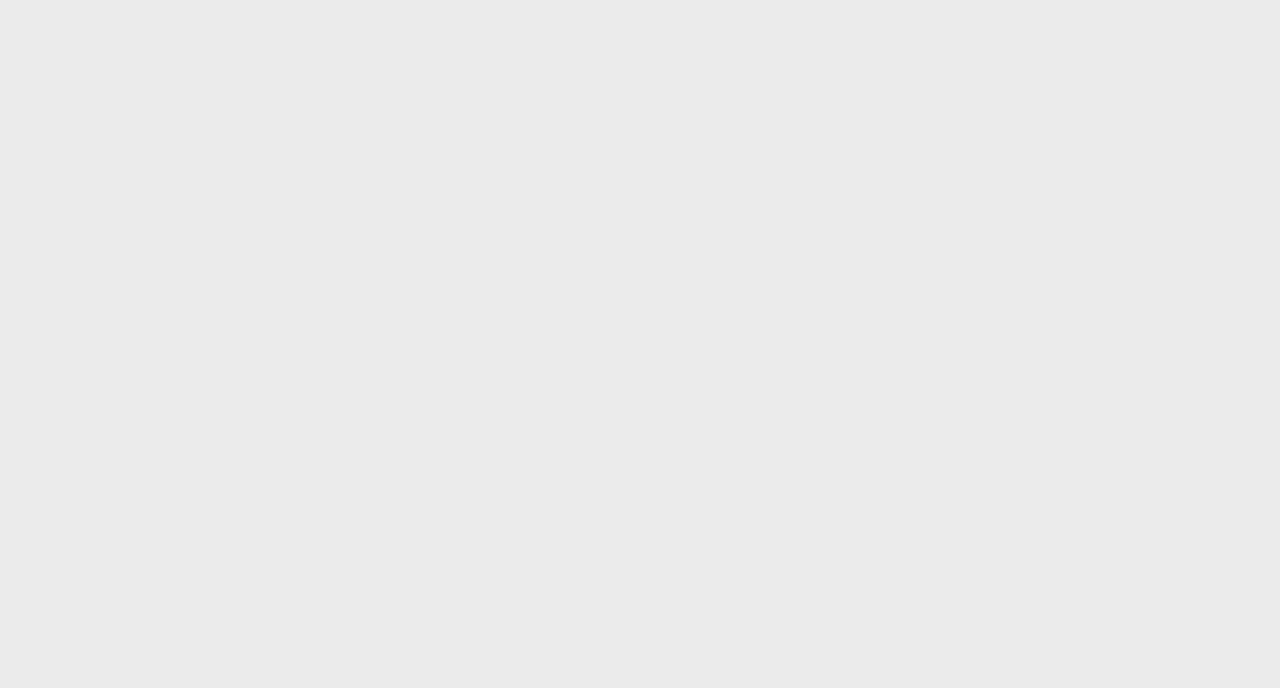
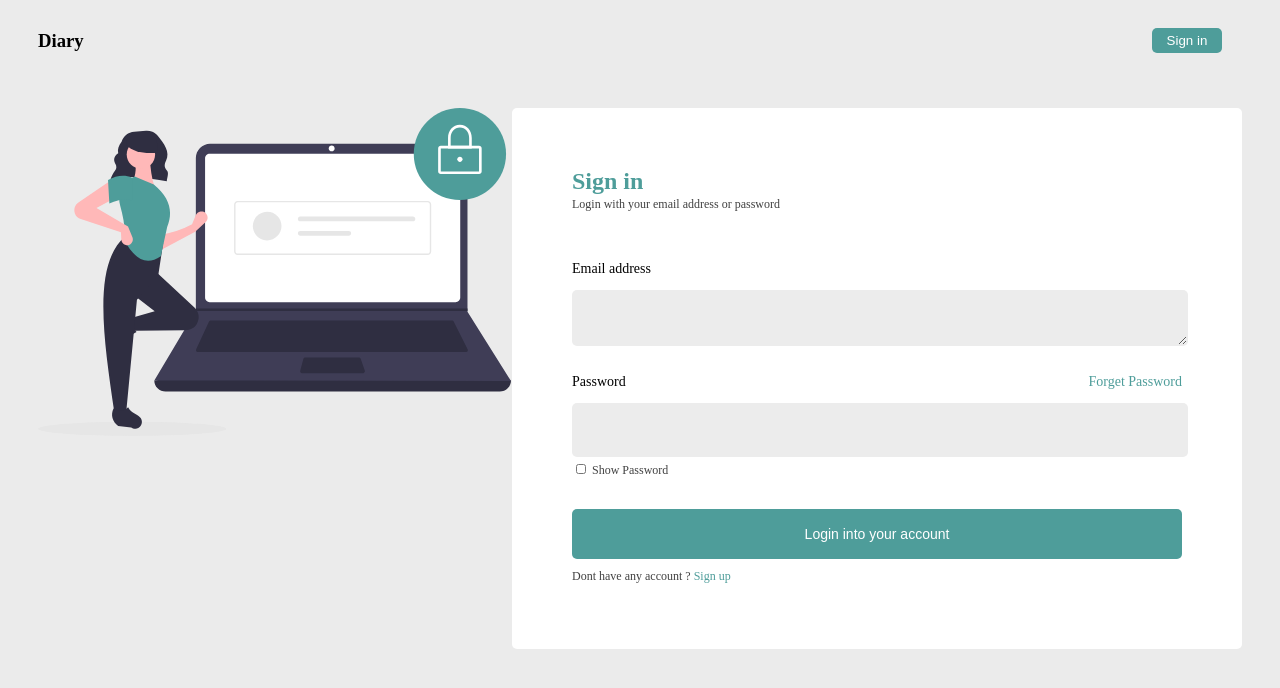
Before and after one commit to Nwakaego-Ego/Note-Application, a React (Vite) app: page /signup in a window 1280 px wide. Before the commit this address had no page. Shown: the top 688 px of the page. Built offline with nearby package versions, Linux system fonts and the light colour scheme.

Commit message:
Sign up page

```diff
--- a/src/App.jsx
+++ b/src/App.jsx
@@ -4,6 +4,7 @@ import { BrowserRouter, Routes, Route } from "react-router-dom";
 import "./App.css";
 import Dashboard from "./Pages/Dashboard/Dashboard";
 import Login from "./Pages/Login/Login";
+import Signup from "./Pages/Signup/Signup";
 
 function App() {
   return (
@@ -11,6 +12,7 @@ function App() {
       <Routes>
         <Route path="/" element={<Login />} />
         <Route path="/main" element={<Dashboard />} />
+        <Route path="/signup" element={<Signup />} />
       </Routes>
     </BrowserRouter>
   );
--- a/src/Components/SignIn.jsx
+++ b/src/Components/SignIn.jsx
@@ -54,7 +54,10 @@ function SignIn() {
         </div>
       </form>
       <button className="login-button" onClick={loginBtn}>
-        <Link to="/main"> Login into your account</Link>
+        <Link to="/main" className="login-link">
+          {" "}
+          Login into your account
+        </Link>
       </button>
       <p className="login-account">
         Dont have any account ? <span className="login-sign-up">Sign up</span>{" "}
--- a/src/Pages/Login/Login.jsx
+++ b/src/Pages/Login/Login.jsx
@@ -1,15 +1,23 @@
 import React from "react";
+import { useNavigate } from "react-router";
 
 import "./Login.css";
 import SignIn from "../../Components/SignIn";
 
 const Login = () => {
+  const navigate = useNavigate();
+
+  function Signup() {
+    navigate("/signup");
+  }
   return (
     <div className="login">
       <div className="navbar">
         <h3>Diary</h3>
         <div className="navbtn">
-          <button className="signout login-signin">Sign in</button>
+          <button className="signout login-signin" onClick={Signup}>
+            Sign up
+          </button>
         </div>
       </div>
       <div></div>
--- /dev/null
+++ b/src/Pages/Signup/Signup.css
@@ -0,0 +1,8 @@
+.signup-main {
+  display: flex;
+  justify-content: space-between;
+}
+
+.signup-main {
+  margin-top: 35px;
+}
--- /dev/null
+++ b/src/Pages/Signup/Signup.jsx
@@ -0,0 +1,26 @@
+import SignIn from "../../Components/SignIn";
+import SignInImage from "../../icons/SignInImage";
+import "./Signup.css";
+
+function Signup() {
+  return (
+    <div>
+      <div className="navbar">
+        <h3>Diary</h3>
+        <div className="navbtn">
+          <button className="signout login-signin">Sign in</button>
+        </div>
+      </div>
+      <div className="signup-main">
+        <div className="signup-img">
+          <SignInImage />
+        </div>
+        <div className="signup-register">
+          <SignIn />
+        </div>
+      </div>
+    </div>
+  );
+}
+
+export default Signup;
--- a/src/index.css
+++ b/src/index.css
@@ -88,6 +88,11 @@
   border: 1px solid transparent;
 }
 
+.login-link {
+  text-decoration: none;
+  color: #ffffff;
+}
+
 .login-account {
   margin-top: 8px;
   /* margin-bottom: 67px; */
```
